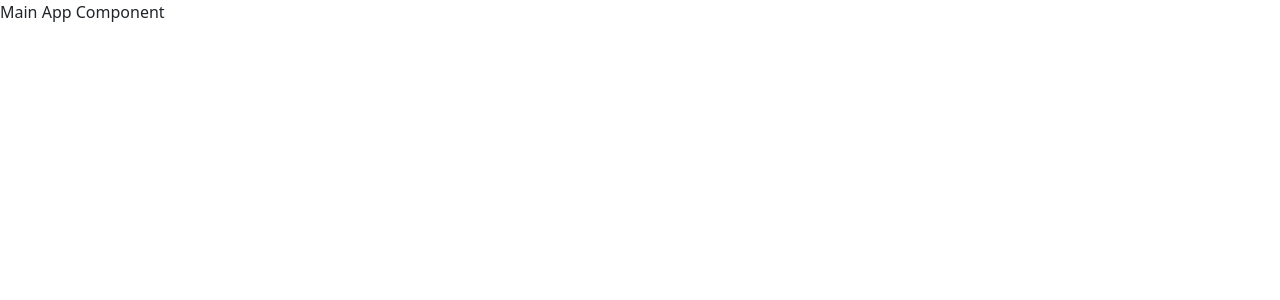
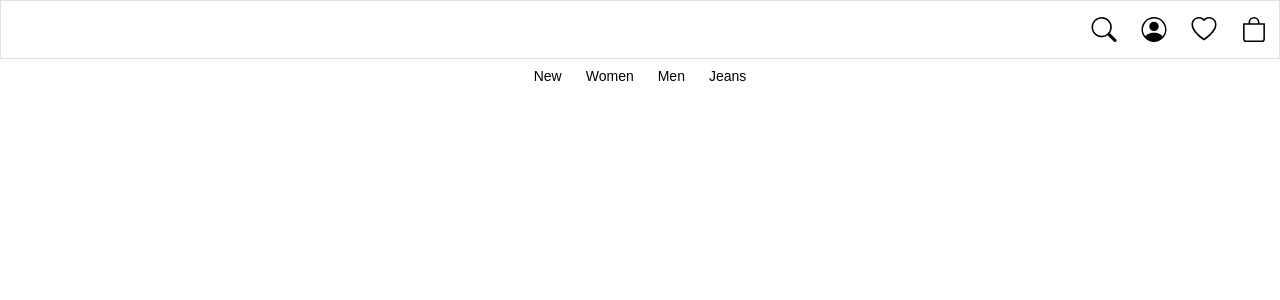
Before and after one commit to Caroline-E-Reynolds/CS230, an Angular app: page / in a window 1280 px wide. Shown: the top 300 px of the page. Built offline with nearby package versions, Linux system fonts and the light colour scheme.

Commit message:
Top-navbar

```diff
--- a/src/app/app.component.html
+++ b/src/app/app.component.html
@@ -1 +1 @@
-<p>Main App Component</p>
+<app-top-nav-bar>Loading</app-top-nav-bar>
--- a/src/app/app.component.ts
+++ b/src/app/app.component.ts
@@ -6,5 +6,4 @@ import { Component } from '@angular/core';
   styleUrls: ['./app.component.css']
 })
 export class AppComponent {
-  title = 'spotify';
 }
--- a/src/app/app.module.ts
+++ b/src/app/app.module.ts
@@ -2,10 +2,12 @@ import { NgModule } from '@angular/core';
 import { BrowserModule } from '@angular/platform-browser';
 
 import { AppComponent } from './app.component';
+import { TopNavBarComponent } from './header/top-nav-bar.component';
 
 @NgModule({
   declarations: [
-    AppComponent
+    AppComponent,
+    TopNavBarComponent
   ],
   imports: [
     BrowserModule
--- /dev/null
+++ b/src/app/header/top-nav-bar.component.html
@@ -0,0 +1,46 @@
+<nav class="bordered-navbar">
+    <p></p>
+    <div class="navbar-nav">
+    <ul class="nav ms-auto"><p style = "line-height: 0.5em;">
+        <svg xmlns="http://www.w3.org/2000/svg" fill="currentColor" class="bi bi-search" viewBox="0 0 16 16"><a class= "nav-link text-black" href="#">
+            <path d="M11.742 10.344a6.5 6.5 0 1 0-1.397 1.398h-.001c.03.04.062.078.098.115l3.85 3.85a1 1 0 0 0 1.415-1.414l-3.85-3.85a1.007 1.007 0 0 0-.115-.1zM12 6.5a5.5 5.5 0 1 1-11 0 5.5 5.5 0 0 1 11 0z"/>
+        </a></svg>
+          <svg xmlns="http://www.w3.org/2000/svg" fill="currentColor" class="bi bi-person-circle" viewBox="0 0 16 16"><a class= "nav-link text-black" href="#">
+            <path d="M11 6a3 3 0 1 1-6 0 3 3 0 0 1 6 0z"/>
+            <path fill-rule="evenodd" d="M0 8a8 8 0 1 1 16 0A8 8 0 0 1 0 8zm8-7a7 7 0 0 0-5.468 11.37C3.242 11.226 4.805 10 8 10s4.757 1.225 5.468 2.37A7 7 0 0 0 8 1z"/>
+        </a></svg>
+          <svg xmlns="http://www.w3.org/2000/svg" fill="currentColor" class="bi bi-heart" viewBox="0 0 16 16"><a class= "nav-link text-black" href="#">
+            <path d="m8 2.748-.717-.737C5.6.281 2.514.878 1.4 3.053c-.523 1.023-.641 2.5.314 4.385.92 1.815 2.834 3.989 6.286 6.357 3.452-2.368 5.365-4.542 6.286-6.357.955-1.886.838-3.362.314-4.385C13.486.878 10.4.28 8.717 2.01L8 2.748zM8 15C-7.333 4.868 3.279-3.04 7.824 1.143c.06.055.119.112.176.171a3.12 3.12 0 0 1 .176-.17C12.72-3.042 23.333 4.867 8 15z"/>
+        </a></svg>
+          <svg xmlns="http://www.w3.org/2000/svg" fill="currentColor" class="bi bi-bag" viewBox="0 0 16 16"><a class= "nav-link text-black" href="#">
+            <path d="M8 1a2.5 2.5 0 0 1 2.5 2.5V4h-5v-.5A2.5 2.5 0 0 1 8 1zm3.5 3v-.5a3.5 3.5 0 1 0-7 0V4H1v10a2 2 0 0 0 2 2h10a2 2 0 0 0 2-2V4h-3.5zM2 5h12v9a1 1 0 0 1-1 1H3a1 1 0 0 1-1-1V5z"/>
+        </a></svg>
+    </p>
+    </ul>
+    </div>
+</nav>
+
+<div id='mbwnavbar'>
+ <ul id='mbwnav'>
+   <li> <a href='#'>New</a>
+
+    </li>
+    <li> <a href='#'>Women</a>
+
+        <ul>
+            <li><a href='#'>Munchies</a>
+            </li>
+            <li><a href='#'>Etiquette</a>
+            </li>
+            <li><a href='#'>Lifestyle</a>
+            </li>
+        </ul>
+    </li>
+    <li> <a href='#'>Men</a>
+
+    </li>
+    <li> <a href='#'>Jeans</a>
+
+    </li>
+ </ul>
+</div>
--- a/src/index.html
+++ b/src/index.html
@@ -2,7 +2,7 @@
 <html lang="en">
 <head>
   <meta charset="utf-8">
-  <title>Spotify</title>
+  <title>American Eagle</title>
   <base href="/">
   <meta name="viewport" content="width=device-width, initial-scale=1">
   <link rel="icon" type="image/x-icon" href="favicon.ico">
--- a/src/styles.css
+++ b/src/styles.css
@@ -1 +1,97 @@
 /* You can add global styles to this file, and also import other style files */
+@media all and (min-width: 992px) {
+	.navbar .nav-item .dropdown-menu{ display: none; }
+	.navbar .nav-item:hover .dropdown-menu{ display: block; }
+	.navbar .nav-item .dropdown-menu{ margin-top:0; }
+    .dropdown-toggle::after { display: none; }
+    .bordered-navbar{
+        display: inline-block;
+        border: 1px solid rgb(226, 226, 226);
+        width: 100%;
+      }
+    .dropdown {
+        position:static;
+    }
+    .dropdown-menu {
+        border:rgb(255, 254, 254);
+        margin-top:0px;
+        width:100%;
+    }
+    svg {
+        width: 50px;
+        height: 25px;
+      }
+
+
+
+      /**MBW mybloggersworld.com Navgation bar **/
+ #mbwnavbar {
+    background: #ffffff;
+    color: #000000;
+    margin: 0 auto;
+    padding: 0;
+    position: relative;
+    height:35px;
+}
+#mbwnav {
+    text-align: center;
+    margin: 0 auto;
+    padding: 0;
+    display: table;
+}
+
+#mbwnav li {
+    list-style: none;
+    margin: 0 auto;
+    padding: 0;
+    display:inline-block;
+    border-left:0px solid #333;
+    border-right:0px solid #333;
+    height: 35px;
+}
+#mbwnav li a, #mbwnav li a:link, #mbwnav li a:visited {
+    color: #000000;
+    display: inline-block;
+    font: 14px sans-serif;
+    margin: 0;
+    text-align: left;
+    padding: 9px 12px 10px 12px;
+    text-decoration: none;
+}
+#mbwnav li ul {
+    z-index: 9999;
+    position: absolute;
+    left: -999em;
+    height: auto;
+    width: 100px;
+    margin: 0 auto;
+    padding: 0;
+}
+#mbwnav li ul a {
+    width: 100px;
+}
+#mbwnav li ul ul {
+    margin: -25px 0 0 161px;
+}
+#mbwnav li:hover ul ul, #mbwnav li:hover ul ul ul, #mbwnav li.sfhover ul ul, #mbwnav li.sfhover ul ul ul {
+    left: -999em;
+}
+#mbwnav li:hover ul, #mbwnav li li:hover ul, #mbwnav li li li:hover ul, #mbwnav li.sfhover ul, #mbwnav li li.sfhover ul, #mbwnav li li li.sfhover ul {
+    left: auto;
+}
+#mbwnav li:hover, #mbwnav li.sfhover {
+    position: static;
+}
+#mbwnav li li a, #mbwnav li li a:link, #mbwnav li li a:visited {
+    background: #ffffff;
+    width: 120px;
+    color: #000000;
+    display: inline-block;
+    font:normal 14px sans-serif;
+    margin: 0 auto;
+    padding: 9px 12px 10px 12px;
+    text-decoration: none;
+    z-index:9999;
+    border-bottom:0px dotted #333;
+}
+}
```
Also changed, not shown: src/app/header/top-nav-bar.component.ts (added, +10 -0 lines).
